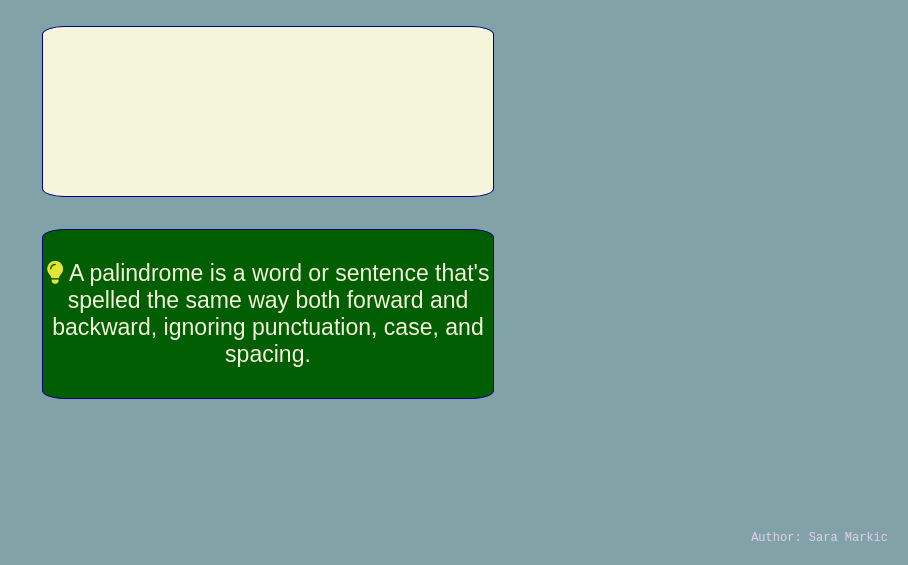
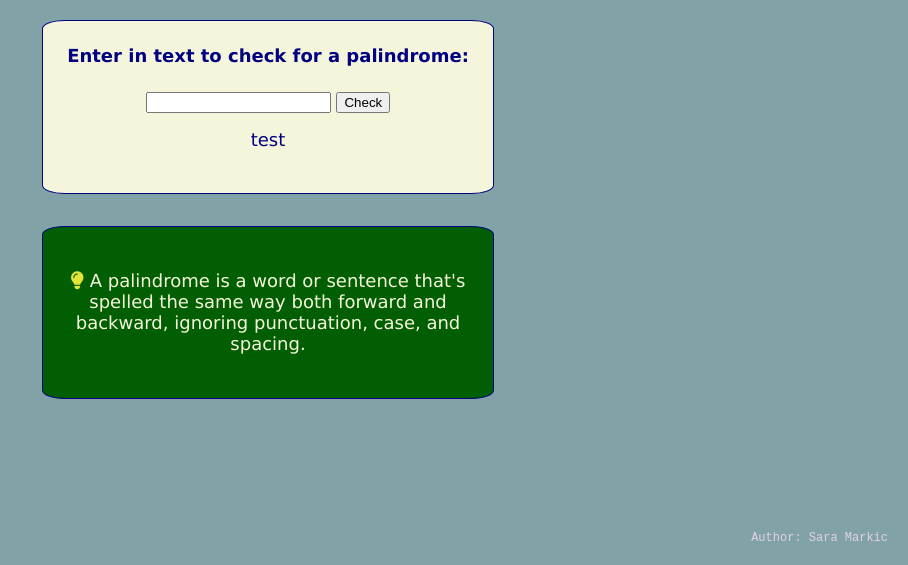
Before and after one commit to maybe0000/fcc, a plain HTML site: page JavaScriptAlgorithmsandDataStructuresBeta/index.html in a window 1280 px wide. Shown: the part 235-800 px from the top of the page, without its empty margins (372-1280 px from the left). Drawn offline with Linux system fonts and the light colour scheme; a web font is replaced by a local one.

Commit message:
Test input screen

```diff
--- a/JavaScriptAlgorithmsandDataStructuresBeta/index.html
+++ b/JavaScriptAlgorithmsandDataStructuresBeta/index.html
@@ -15,7 +15,14 @@
         <div id="main-screen">
             <h1>Is it a Palindrome?</h1>
             <div id="palindrome-checker">
-
+                <h4>Enter in text to check for a palindrome:</h4>
+                <div id="input-screen">
+                    <form>
+                        <input type="text" id="text-input" required>
+                        <button id="check-btn" type="submit">Check</button>
+                    </form>
+                </div>
+                <div id="result">test</div>
             </div>
             <div id="palindrome-info">
                 <p><i class="fas fa-lightbulb"></i> A palindrome is a word or sentence that's spelled the same way both forward and backward, ignoring punctuation, case, and spacing.</p>
@@ -25,6 +32,7 @@
     <footer>
         <a href="https://www.freecodecamp.org/fcc4c0f1f3d-90fc-4156-9b7a-b404d3fbad60">Author: Sara Markic</a></p>
     </footer>
+    <script src="script.js"></script>
 </body>
 
 </html>
--- a/JavaScriptAlgorithmsandDataStructuresBeta/styles.css
+++ b/JavaScriptAlgorithmsandDataStructuresBeta/styles.css
@@ -1,7 +1,7 @@
 html,
 body {
     background-color: rgb(129, 163, 167);
-    font-family: 'Iceland', sans-serif;
+    font-family: Verdana, Geneva, Tahoma, sans-serif;
     height: 100%;
     width: 100%;
     margin: 0;
@@ -19,7 +19,7 @@ main {
     width: 100%;
     color: navy;
     text-align: center;
-    font-size: larger;
+    font-size: large;
     max-height: 500px;
 }
 
@@ -38,6 +38,20 @@ main {
     height: 100%;
     width: min(100vw, 450px);
     margin: 2vh 1vh;
+    display: flex;
+    flex-direction: column;
+    align-items: center;
+}
+
+#input-screen {
+    display: flex;
+    flex-direction: row;
+    width: 100%;
+    justify-content: center;
+}
+
+#result {
+    margin-top: 2vh;
 }
 
 #palindrome-info {
@@ -48,7 +62,7 @@ main {
     width: min(100vw, 450px);
     margin: 2vh 1vh;
     color: beige;
-    font-size: larger;
+    font-size: large;
     display: flex;
     justify-content: center;
     align-items: center;
```
